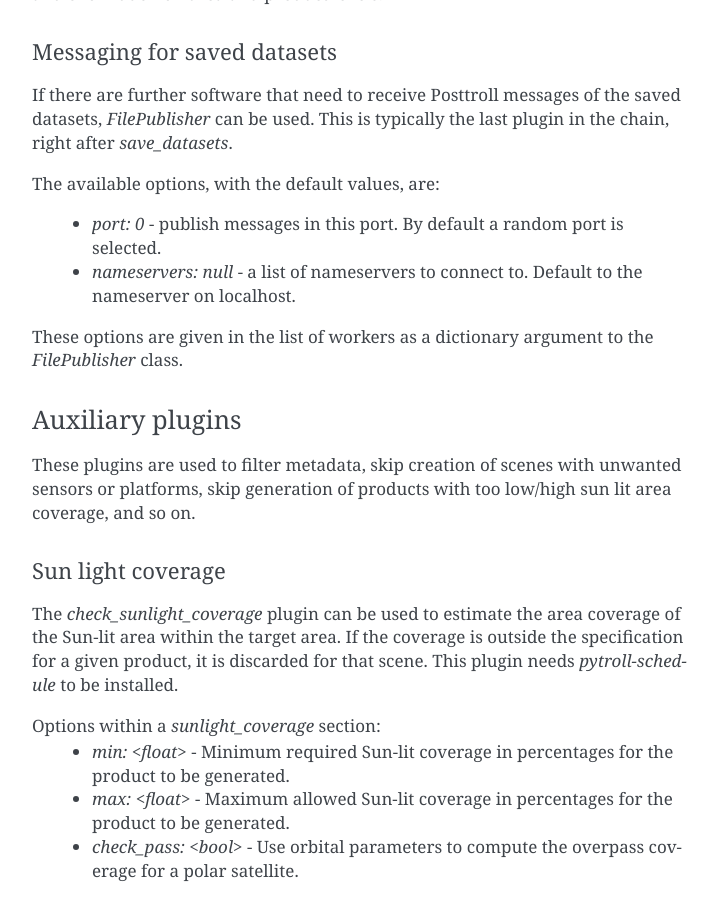
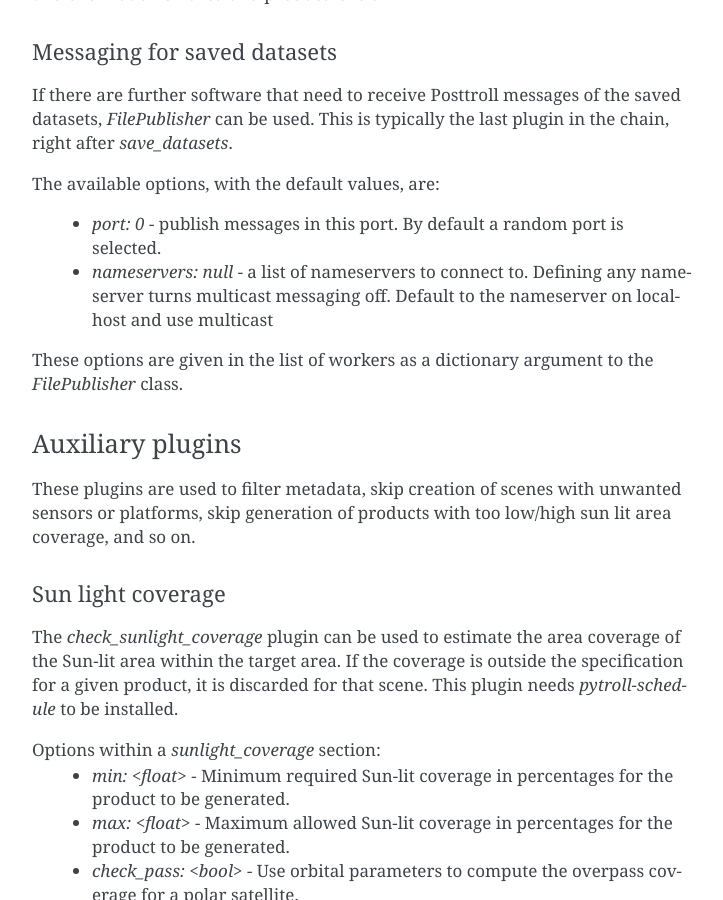
Before and after one commit to pytroll/trollflow2, a Sphinx documentation site: the page built from doc/source/index.rst, in a window 1280 px wide and 900 px high, scrolled down 2431 px. Shown: the whole window, without its empty margins (388-1111 px from the left). Built offline with Sphinx 7.4.7, drawn with Linux system fonts in a browser that asks for light colours.

Commit message:
Mention multicasting on FilePublisher

```diff
--- a/doc/source/index.rst
+++ b/doc/source/index.rst
@@ -133,8 +133,9 @@ The available options, with the default values, are:
 
  - `port: 0` - publish messages in this port.  By default a random
    port is selected.
- - `nameservers: null` - a list of nameservers to connect to.  Default
-   to the nameserver on localhost.
+ - `nameservers: null` - a list of nameservers to connect to.
+   Defining any nameserver turns multicast messaging off.  Default to
+   the nameserver on localhost and use multicast
 
 These options are given in the list of workers as a dictionary
 argument to the `FilePublisher` class.
```
